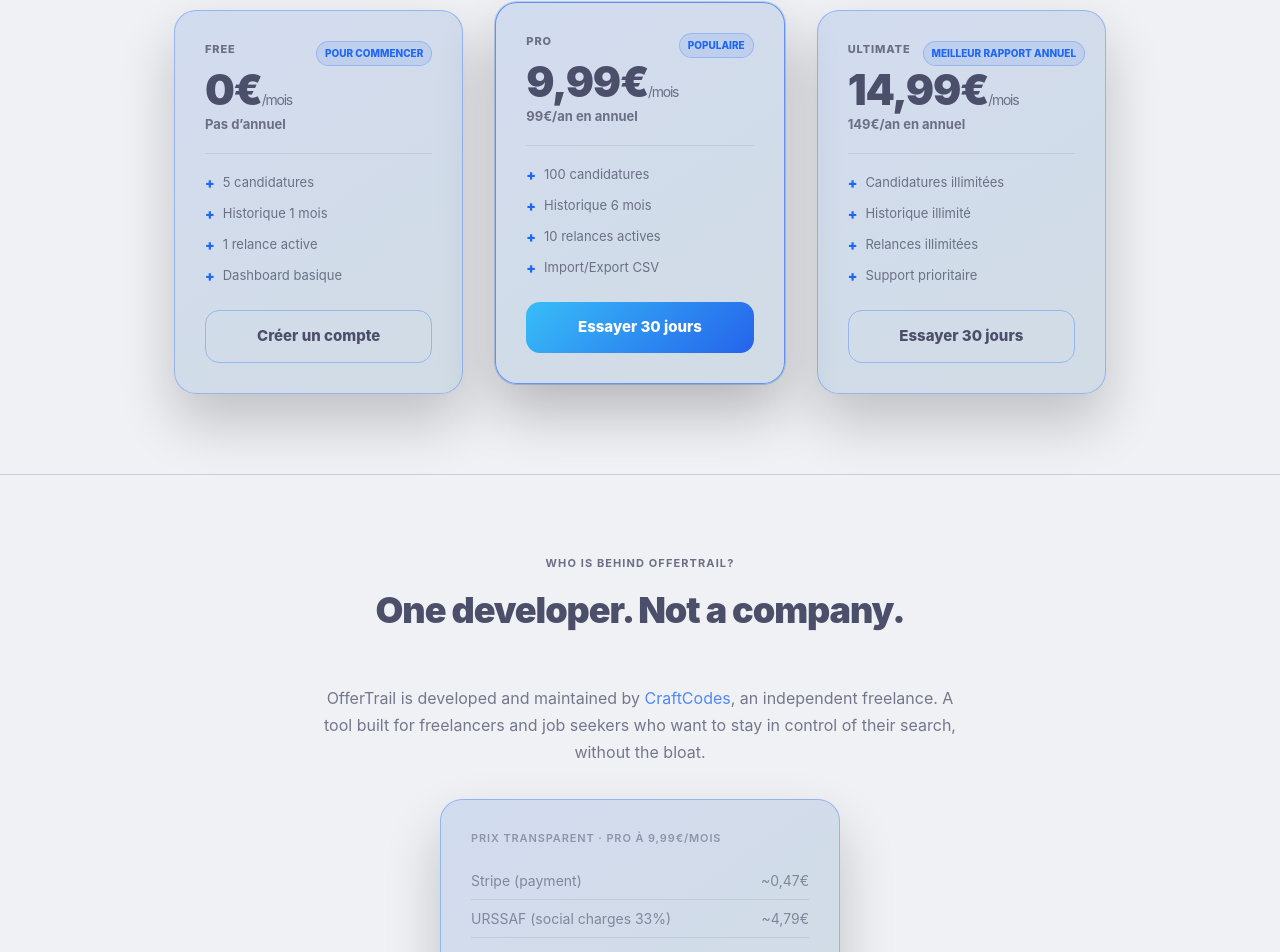
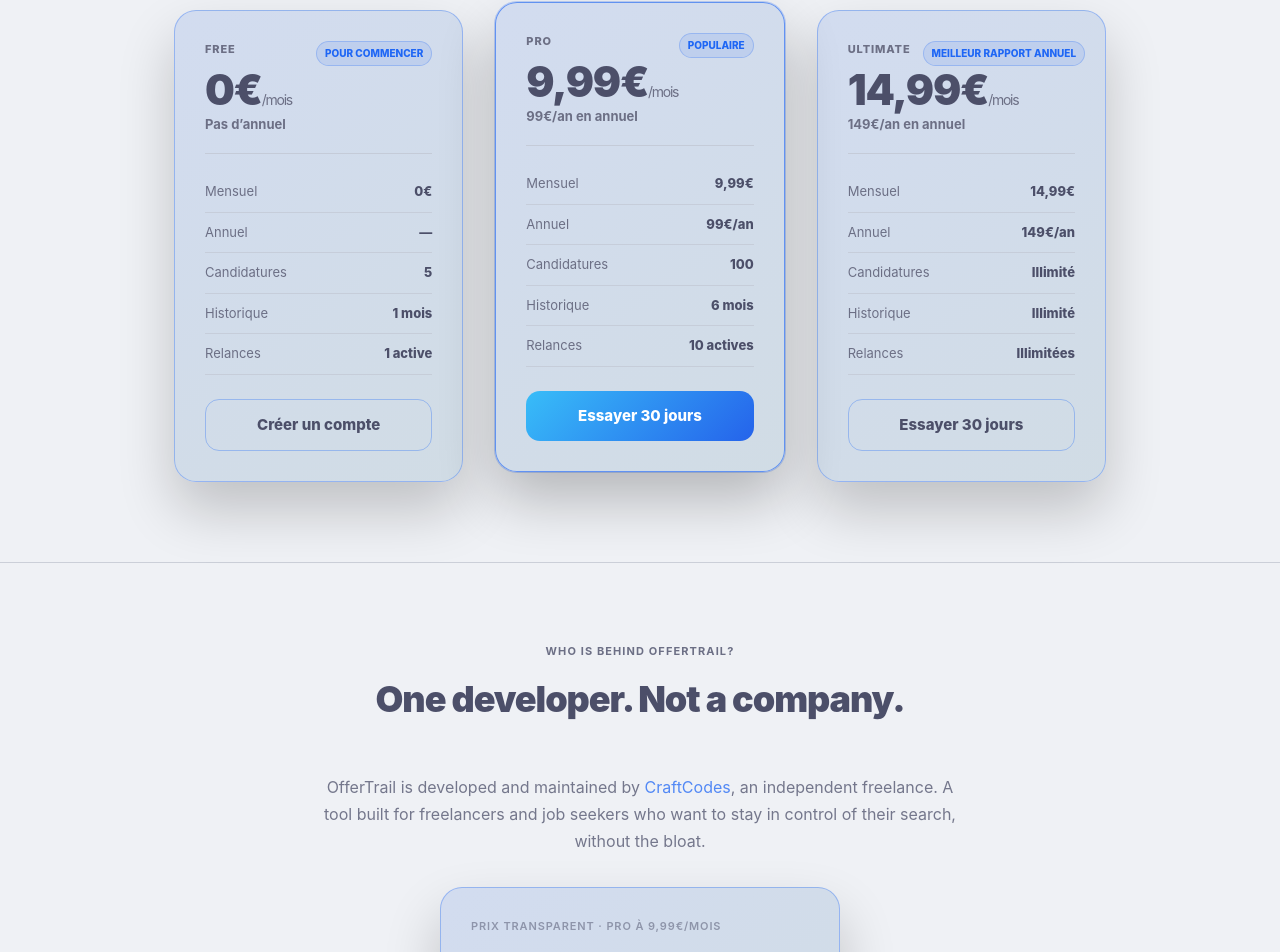
Before and after one commit to darkiron/offertrail, a React (Vite) app in the folder frontend/: page / in a window 1280 px wide. Shown: the part 2132-3084 px from the top of the page. Built offline with nearby package versions, Linux system fonts and the light colour scheme; no server answers.

Commit message:
🐛 fix(ui): align landing plans and app layout

```diff
--- a/frontend/src/pages/LandingPage.tsx
+++ b/frontend/src/pages/LandingPage.tsx
@@ -20,25 +20,37 @@
   const pricingPlans = [
     {
       name: 'Free',
-      monthly: '0€',
-      yearly: '—',
       badge: 'Pour commencer',
-      features: ['5 candidatures', 'Historique 1 mois', '1 relance active', 'Dashboard basique'],
+      rows: [
+        ['Mensuel', '0€'],
+        ['Annuel', '—'],
+        ['Candidatures', '5'],
+        ['Historique', '1 mois'],
+        ['Relances', '1 active'],
+      ],
     },
     {
       name: 'Pro',
-      monthly: '9,99€',
-      yearly: '99€/an',
       badge: 'Populaire',
       highlighted: true,
-      features: ['100 candidatures', 'Historique 6 mois', '10 relances actives', 'Import/Export CSV'],
+      rows: [
+        ['Mensuel', '9,99€'],
+        ['Annuel', '99€/an'],
+        ['Candidatures', '100'],
+        ['Historique', '6 mois'],
+        ['Relances', '10 actives'],
+      ],
     },
     {
       name: 'Ultimate',
-      monthly: '14,99€',
-      yearly: '149€/an',
       badge: 'Meilleur rapport annuel',
-      features: ['Candidatures illimitées', 'Historique illimité', 'Relances illimitées', 'Support prioritaire'],
+      rows: [
+        ['Mensuel', '14,99€'],
+        ['Annuel', '149€/an'],
+        ['Candidatures', 'Illimité'],
+        ['Historique', 'Illimité'],
+        ['Relances', 'Illimitées'],
+      ],
     },
   ];
 
@@ -169,13 +181,20 @@
                   <span className="lp-plan-badge">{plan.badge}</span>
                 </div>
                 <div className="lp-plan-price">
-                  {plan.monthly}<span className="lp-plan-period">/mois</span>
+                  {plan.rows[0][1]}<span className="lp-plan-period">/mois</span>
                 </div>
-                <div className="lp-plan-yearly">{plan.yearly === '—' ? 'Pas d’annuel' : `${plan.yearly} en annuel`}</div>
+                <div className="lp-plan-yearly">
+                  {plan.rows[1][1] === '—' ? 'Pas d’annuel' : `${plan.rows[1][1]} en annuel`}
+                </div>
                 <div className="lp-plan-divider" />
-                <ul className="lp-plan-features">
-                  {plan.features.map((feature) => <li key={feature}>{feature}</li>)}
-                </ul>
+                <div className="lp-plan-specs">
+                  {plan.rows.map(([label, value]) => (
+                    <div key={label} className="lp-plan-spec">
+                      <span>{label}</span>
+                      <strong>{value}</strong>
+                    </div>
+                  ))}
+                </div>
                 <Link to="/register" className={`lp-plan-cta ${plan.highlighted ? '' : 'lp-plan-cta-secondary'}`}>
                   {plan.name === 'Free' ? 'Créer un compte' : 'Essayer 30 jours'}
                 </Link>
--- a/frontend/src/styles/landing.css
+++ b/frontend/src/styles/landing.css
@@ -574,6 +574,32 @@
   flex-shrink: 0;
 }
 
+.lp-plan-specs {
+  display: flex;
+  flex-direction: column;
+  gap: 0;
+  margin: 0 0 24px;
+}
+
+.lp-plan-spec {
+  display: flex;
+  justify-content: space-between;
+  gap: 16px;
+  padding: 10px 0;
+  border-bottom: 1px solid color-mix(in srgb, var(--border) 52%, transparent);
+  font-size: 13px;
+}
+
+.lp-plan-spec span {
+  color: var(--text-dim);
+}
+
+.lp-plan-spec strong {
+  color: var(--text-main);
+  font-weight: 800;
+  text-align: right;
+}
+
 .lp-plan-cta {
   display: block;
   width: 100%;
--- a/frontend/src/templates/AppLayout.module.css
+++ b/frontend/src/templates/AppLayout.module.css
@@ -8,6 +8,20 @@
   -webkit-backdrop-filter: blur(16px);
   background: color-mix(in srgb, var(--bg-mantle) 88%, transparent);
   border-bottom: 1px solid color-mix(in srgb, var(--border) 80%, transparent);
+}
+
+.headerInner {
+  min-width: 0;
+  overflow: hidden;
+}
+
+.headerBrandGroup {
+  min-width: 0;
+  flex: 1;
+}
+
+.headerActions {
+  flex-shrink: 0;
 }
 
 .navbar {
@@ -21,6 +35,7 @@
   gap: 8px;
   text-decoration: none;
   color: var(--text-main);
+  min-width: 0;
 }
 
 .brandMark {
@@ -41,10 +56,18 @@
   border-radius: 8px;
   transition: background 0.15s;
   color: var(--text-main);
+  max-width: 190px;
 }
 
 .userBtn:hover {
   background: color-mix(in srgb, var(--bg-surface) 70%, transparent);
+}
+
+.userLabel {
+  max-width: 138px;
+  overflow: hidden;
+  text-overflow: ellipsis;
+  white-space: nowrap;
 }
 
 .navLink {
@@ -61,4 +84,21 @@
 
 .main {
   background: var(--bg-base);
+  min-width: 0;
+  overflow-x: hidden;
 }
+
+@media (max-width: 520px) {
+  .headerActions {
+    gap: 4px;
+  }
+
+  .userBtn {
+    max-width: 128px;
+    padding-inline: 8px;
+  }
+
+  .userLabel {
+    max-width: 82px;
+  }
+}
--- a/frontend/src/templates/AppLayout.tsx
+++ b/frontend/src/templates/AppLayout.tsx
@@ -118,8 +118,8 @@
     >
       {/* ── Header ── */}
       <AppShell.Header className={classes.header}>
-        <Group h="100%" px="md" justify="space-between">
-          <Group>
+        <Group h="100%" px="md" justify="space-between" className={classes.headerInner}>
+          <Group className={classes.headerBrandGroup}>
             <Burger opened={opened} onClick={toggle} hiddenFrom="sm" size="sm" />
             <Link to="/app" className={classes.brand}>
               <span className={classes.brandMark}>OT</span>
@@ -127,7 +127,7 @@
             </Link>
           </Group>
 
-          <Group gap="xs">
+          <Group gap="xs" className={classes.headerActions}>
             <LanguageSwitcher />
             <ActionIcon
               variant="subtle"
@@ -142,7 +142,7 @@
               <Menu.Target>
                 <UnstyledButton className={classes.userBtn}>
                   <Group gap="xs">
-                    <Text size="sm" fw={600}>
+                    <Text size="sm" fw={600} className={classes.userLabel}>
                       {profile?.prenom || user?.email?.split('@')[0] || t('nav.monCompte')}
                     </Text>
                     <IconChevronDown size={14} />
```
